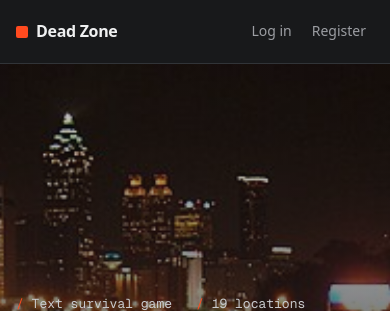
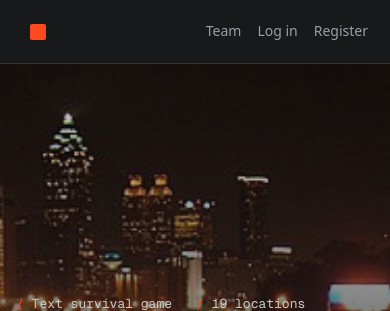
Before and after one commit to SuryaM-720s/dead_zone, a PHP site: page / in a window 390 px wide. Shown: the top 311 px of the page. Run offline with PHP 8.4, Linux system fonts and the light colour scheme; some web fonts are replaced.

Commit message:
Fix duplicate nav link, add Team link and fit nav on phones

```diff
--- a/css/style.css
+++ b/css/style.css
@@ -755,3 +755,31 @@ a:hover { text-decoration-color: var(--ink); }
     .btn-row .btn { flex: 1 1 100%; }
     .page { padding-top: var(--s-6); }
 }
+
+/* Narrow phones: the logo mark stands in for the wordmark so the nav fits */
+@media (max-width: 480px) {
+    .brand { min-width: 44px; justify-content: center; }
+    .brand-text {
+        position: absolute; width: 1px; height: 1px; overflow: hidden;
+        clip: rect(0 0 0 0); white-space: nowrap;
+    }
+    .brand-mark { width: 16px; height: 16px; }
+    .site-header .wrap { gap: var(--s-2); }
+    .site-nav a { padding: 0 6px; }
+    .site-nav a::after { left: 6px; right: 6px; }
+}
+
+/* Team page ---------------------------------------------------------------- */
+.team { max-width: 880px; }
+.team .lead { margin-bottom: var(--s-7); }
+.team h2 { font-size: 1.25rem; margin-bottom: var(--s-4); }
+.team-grid {
+    display: grid;
+    grid-template-columns: repeat(auto-fit, minmax(260px, 1fr));
+    gap: var(--s-4);
+    margin: 0;
+    padding: 0;
+    list-style: none;
+}
+.team-grid h3 { font-size: 1.125rem; margin-bottom: var(--s-1); }
+.team-grid p:last-child { margin: 0; }
--- a/includes/header.php
+++ b/includes/header.php
@@ -34,15 +34,16 @@ function nav_current(string $file, string $current): string
 <a class="skip-link" href="#main">Skip to content</a>
 <header class="site-header">
     <div class="wrap">
-        <a class="brand" href="index.php" translate="no"><span class="brand-mark" aria-hidden="true"></span>Dead Zone</a>
+        <a class="brand" href="index.php" translate="no"><span class="brand-mark" aria-hidden="true"></span><span class="brand-text">Dead Zone</span></a>
         <nav class="site-nav" aria-label="Main">
             <?php if (is_logged_in()): ?>
                 <a href="game.php"<?= nav_current('game.php', $currentPage) ?>>Play</a>
-            <a href="leaderboard.php"<?= nav_current('leaderboard.php', $currentPage) ?>>Leaderboard</a>
                 <a href="leaderboard.php"<?= nav_current('leaderboard.php', $currentPage) ?>>Leaderboard</a>
+                <a href="team.php"<?= nav_current('team.php', $currentPage) ?>>Team</a>
                 <span class="nav-user"><?= e($_SESSION['user']) ?></span>
                 <a href="logout.php">Log out</a>
             <?php else: ?>
+                <a href="team.php"<?= nav_current('team.php', $currentPage) ?>>Team</a>
                 <a href="login.php"<?= nav_current('login.php', $currentPage) ?>>Log in</a>
                 <a href="register.php"<?= nav_current('register.php', $currentPage) ?>>Register</a>
             <?php endif; ?>
```
